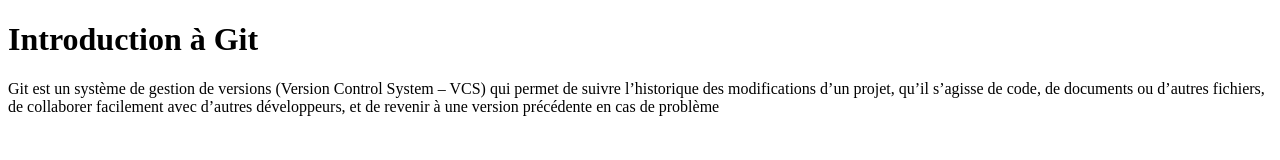
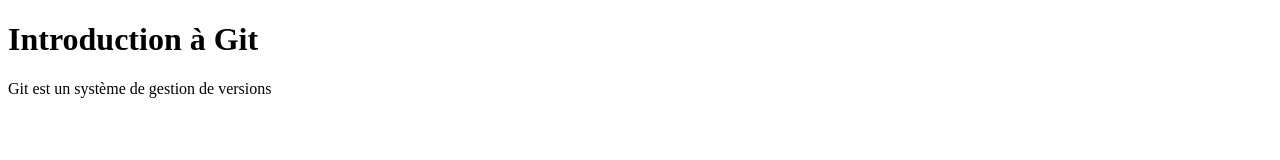
Before and after one commit to licorn303/git_project, a plain HTML site: page index.html in a window 1280 px wide. Drawn offline with Linux system fonts and the light colour scheme.

Commit message:
modification contenue index.html

```diff
--- a/index.html
+++ b/index.html
@@ -3,16 +3,13 @@
 <head>
     <meta charset="UTF-8">
     <meta name="viewport" content="width=device-width, initial-scale=1.0">
-    <title>INTRODUCTION</title>
+    <title>INTRODUCTION A GIT</title>
 </head>
 <body>
 
     <h1>Introduction à Git</h1>
 
-    <p>Git est un système de gestion de versions (Version Control System – VCS) qui permet
-        de suivre l’historique des modifications d’un projet, qu’il s’agisse de code,
-        de documents ou d’autres fichiers, de collaborer facilement avec d’autres développeurs,
-        et de revenir à une version précédente en cas de problème</p>
+    <p>Git est un système de gestion de versions </p>
 
 </body>
 </html>
```
